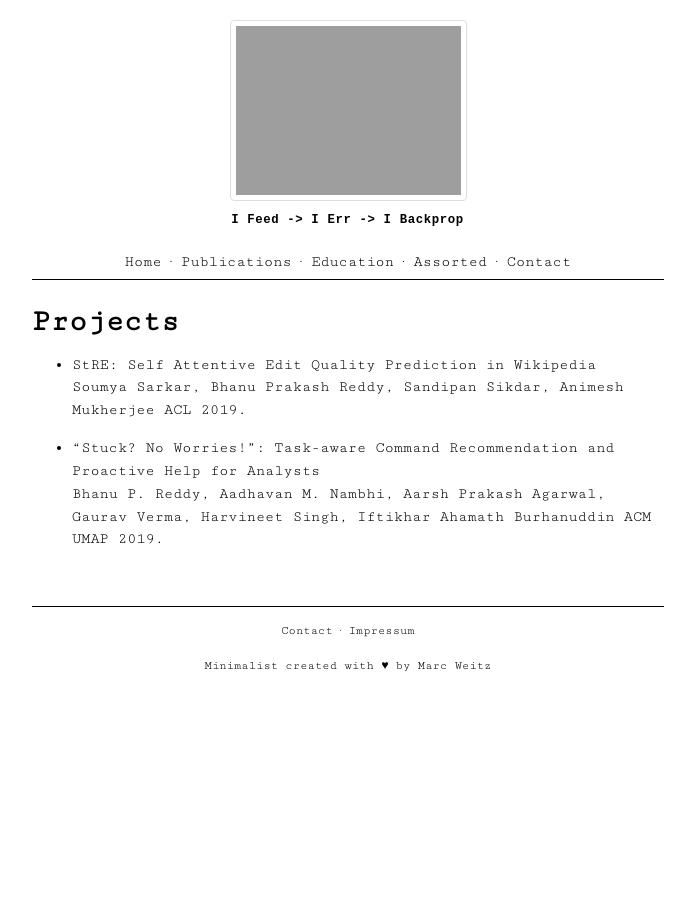
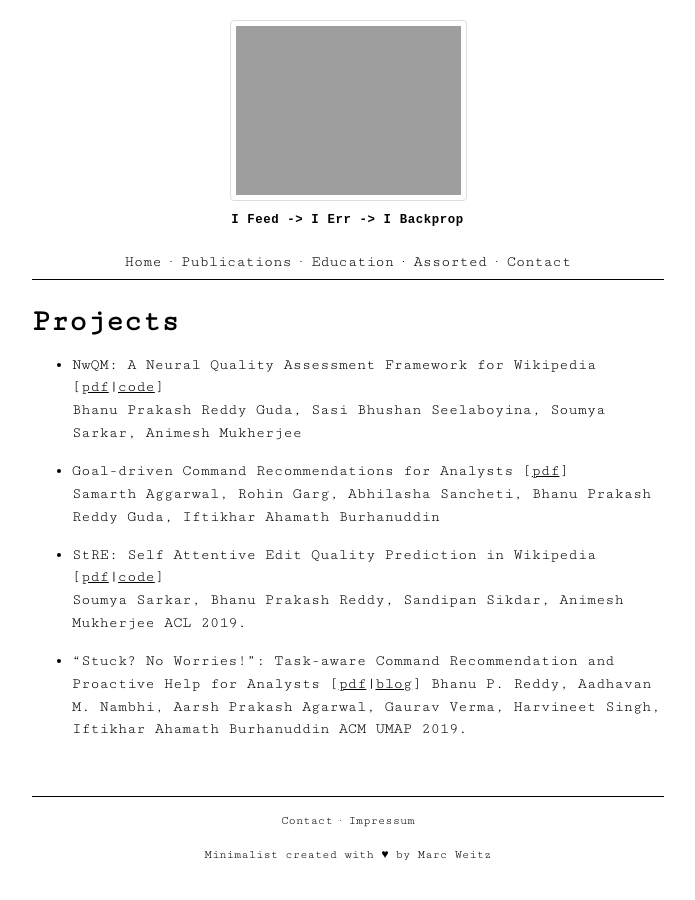
Before and after one commit to bhanu77prakash/bhanu77prakash.github.io, a Jekyll site: the page built from projects.md, in a window 1280 px wide. Shown: the whole page, without its empty margins (292-987 px from the left). Built offline with Jekyll 4.4.1, drawn with Linux system fonts in a browser that asks for light colours.

Commit message:
updated site

```diff
--- a/projects.md
+++ b/projects.md
@@ -3,9 +3,14 @@ layout: default
 title: Projects
 permalink: /projects/
 ---
+* NwQM: A Neural Quality Assessment Framework for Wikipedia \[[pdf](https://www.aclweb.org/anthology/2020.emnlp-main.674.pdf)|[code](https://github.com/sasibhushan3/NwQM_EMNLP)\]
+  Bhanu Prakash Reddy Guda, Sasi Bhushan Seelaboyina, Soumya Sarkar, Animesh Mukherjee
 
-* StRE: Self Attentive Edit Quality Prediction in Wikipedia
+* Goal-driven Command Recommendations for Analysts \[[pdf](https://arxiv.org/pdf/2011.06237)\]
+  Samarth Aggarwal, Rohin Garg, Abhilasha Sancheti, Bhanu Prakash Reddy Guda, Iftikhar Ahamath Burhanuddin
+
+* StRE: Self Attentive Edit Quality Prediction in Wikipedia \[[pdf](https://arxiv.org/pdf/1906.04678)|[code](https://github.com/bhanu77prakash/StRE)\]
   Soumya Sarkar, Bhanu Prakash Reddy, Sandipan Sikdar, Animesh Mukherjee ACL 2019.
 
-* “Stuck? No Worries!”: Task-aware Command Recommendation and Proactive Help for Analysts
+* “Stuck? No Worries!”: Task-aware Command Recommendation and Proactive Help for Analysts \[[pdf](https://arxiv.org/abs/1906.08973)|[blog](https://gaurav22verma.github.io/TaskAwareCommandRecommendation.html)\]
   Bhanu P. Reddy, Aadhavan M. Nambhi, Aarsh Prakash Agarwal, Gaurav Verma, Harvineet Singh, Iftikhar Ahamath Burhanuddin ACM UMAP 2019.
```
